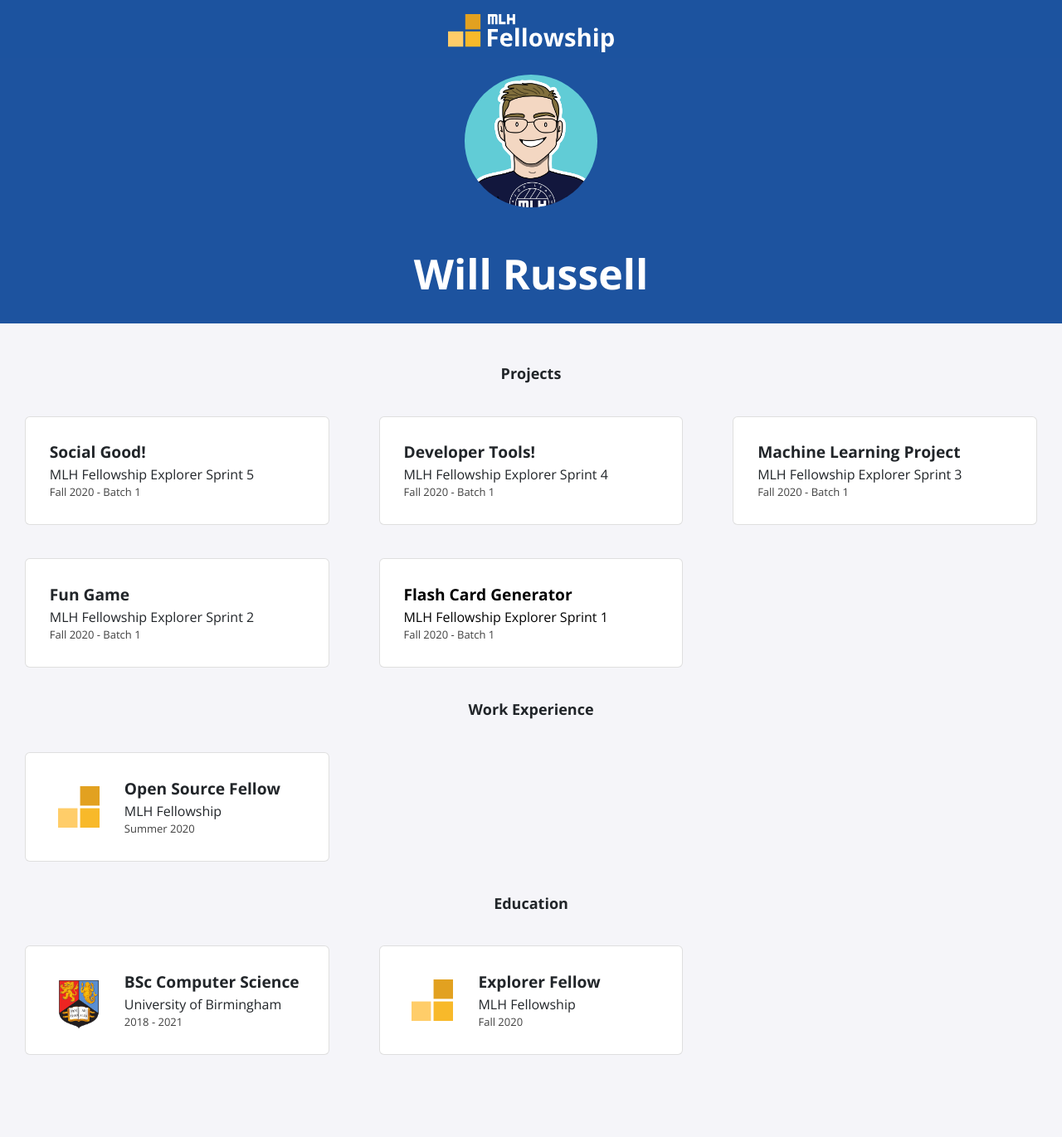
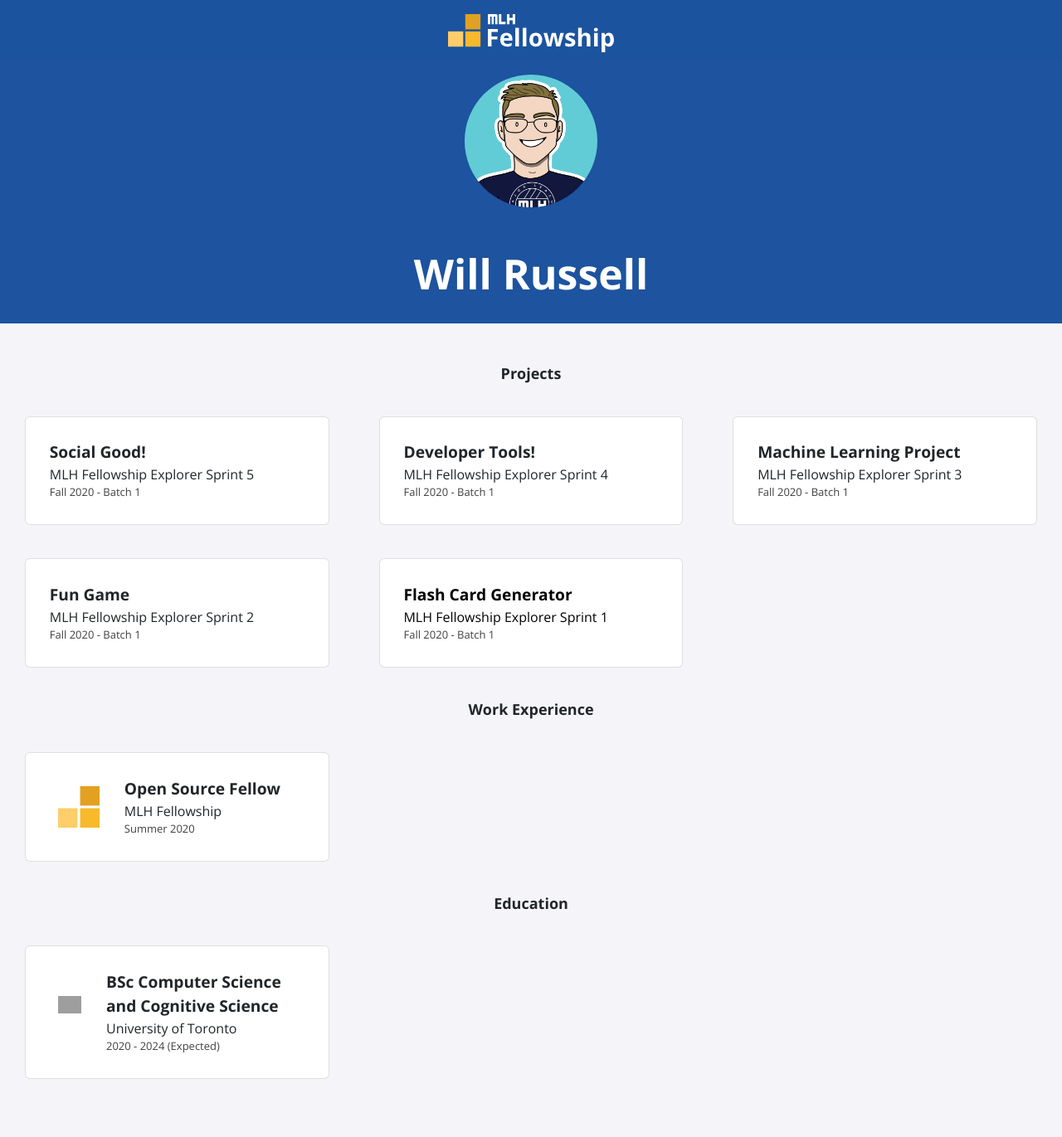
Before and after one commit to rue-glitch/rue-glitch.github.io, a Jekyll site: the page built from index.html, in a window 1280 px wide. Shown: the whole page at 83% size. Built offline with Jekyll 4.4.1, drawn with Linux system fonts in a browser that asks for light colours; nearby versions of some CDN libraries; before the commit the page ends 1342 px from its top, so only the background shows below that; grey boxes are pictures that could not be loaded.

Commit message:
Update education.yml
Added university education

```diff
--- a/_data/education.yml
+++ b/_data/education.yml
@@ -1,9 +1,4 @@
-- course: BSc Computer Science
-  institute: University of Birmingham
-  dates: 2018 - 2021
-  logo: uob.png
-
-- course: Explorer Fellow
-  institute: MLH Fellowship
-  dates: Fall 2020
-  logo: fellowship.svg
+- course: BSc Computer Science and Cognitive Science
+  institute: University of Toronto
+  dates: 2020 - 2024 (Expected)
+  logo: uot.png
```
